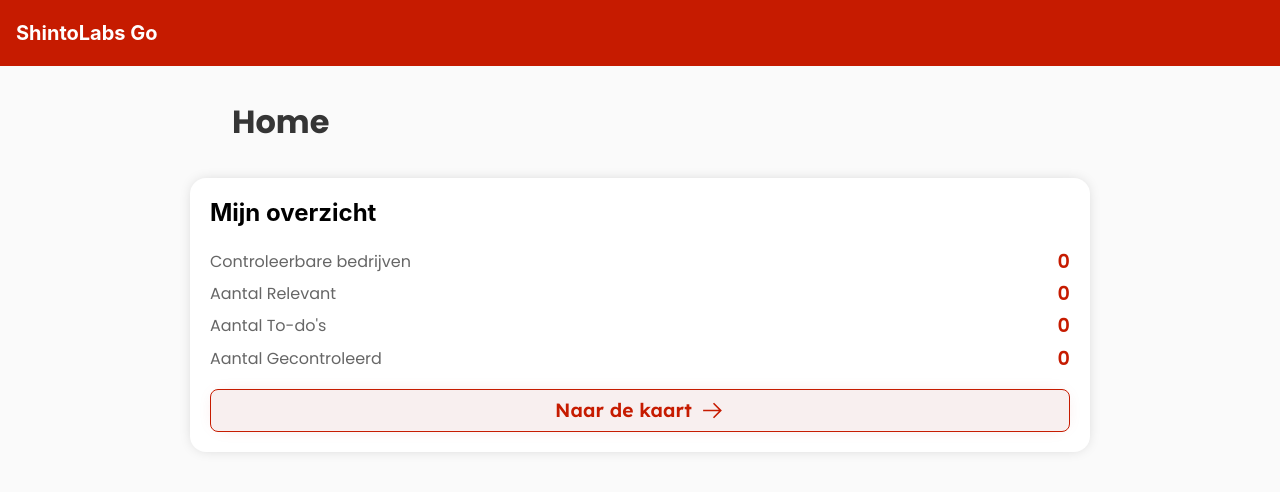
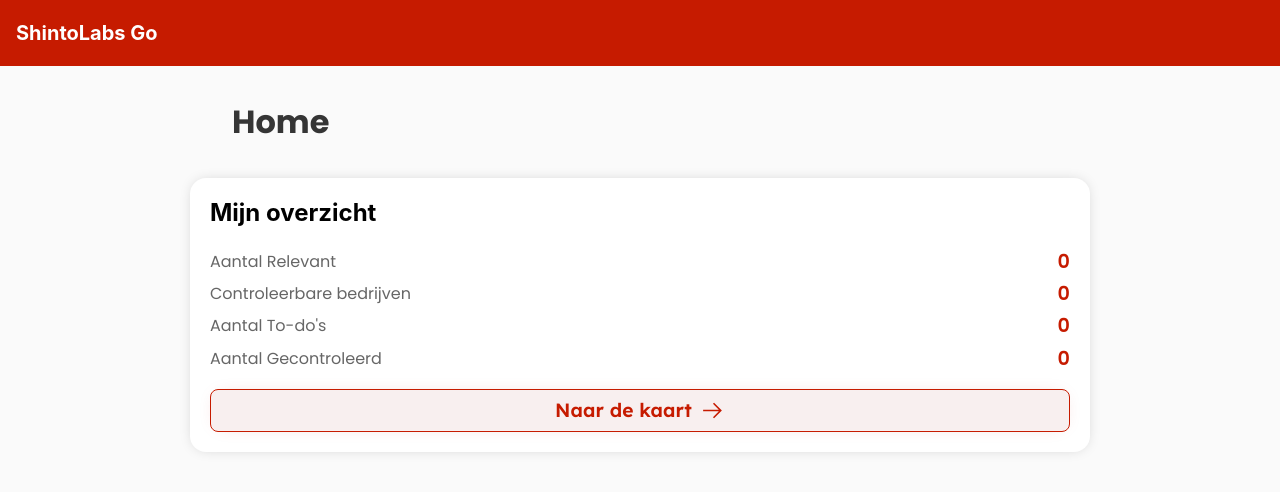
Before and after one commit to davidfraterman/impedt4-frontend, a React (Create React App) app: page / in a window 1280 px wide. Shown: the top 492 px of the page. Built offline with nearby package versions, Linux system fonts and the light colour scheme; no server answers; some icons are missing.

Commit message:
benaming

```diff
--- a/src/pages/Home/Home.js
+++ b/src/pages/Home/Home.js
@@ -71,13 +71,13 @@ const Home = () => {
                 <section className={styles.mijnOverzichtContainer}>
                     <h2>Mijn overzicht</h2>
                     <section className={styles.mijnOverzichtData}>
-                        <p>Controleerbare bedrijven</p>
+                        <p>Aantal Relevant</p>
                         <p className={styles.mijnOverzichtDatapoint}>
                             {getAmountOfCompanies()}
                         </p>
                     </section>
                     <section className={styles.mijnOverzichtData}>
-                        <p>Aantal Relevant</p>
+                        <p>Controleerbare bedrijven</p>
                         <p className={styles.mijnOverzichtDatapoint}>
                             {getAmountOfRelevantCompanies()}
                         </p>
```
